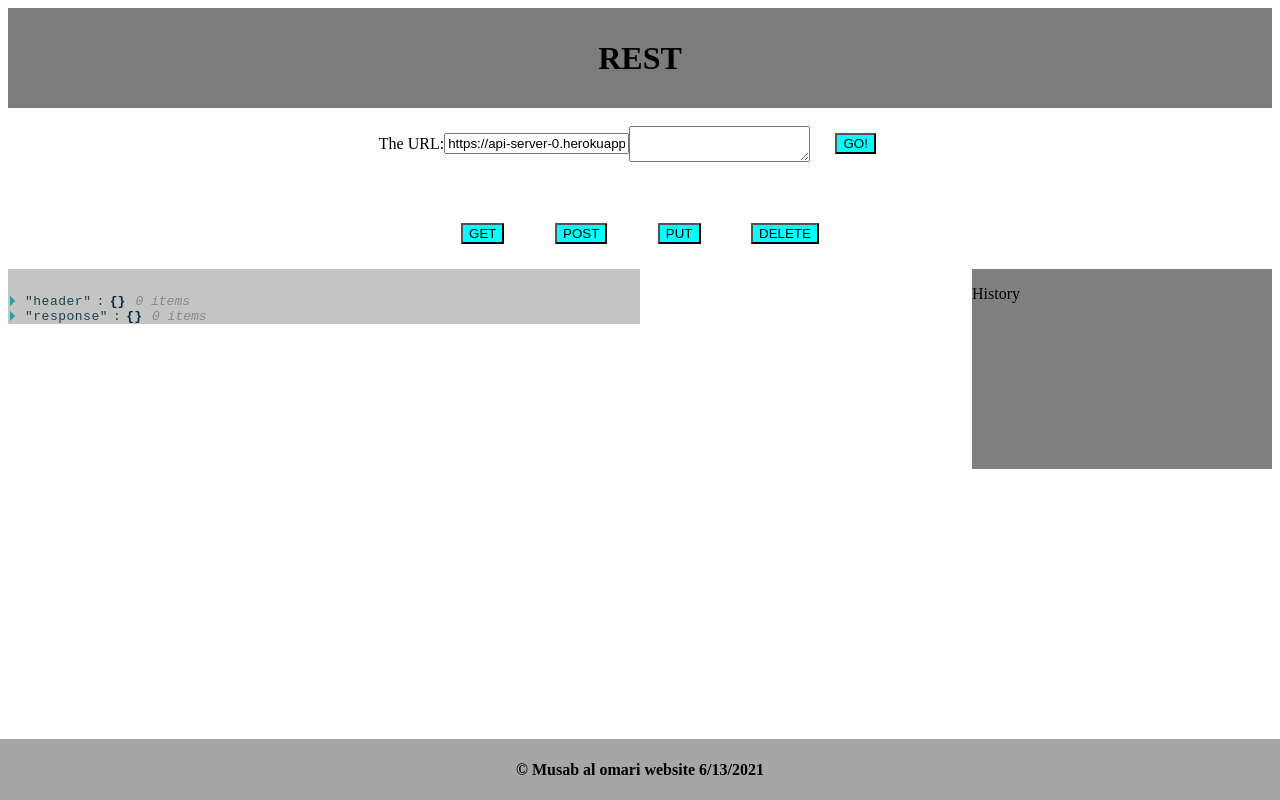
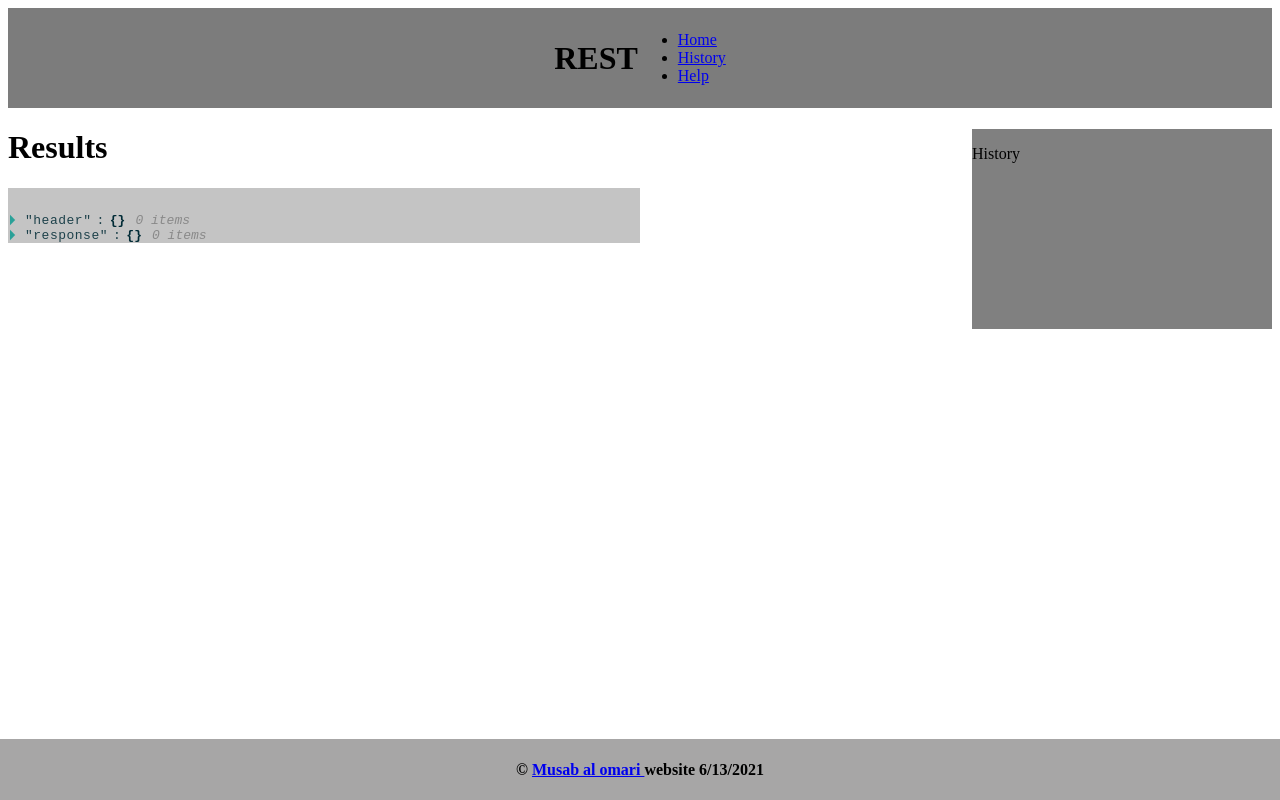
Before and after one commit to Musab-Al-omari/resty, a React (Create React App) app: page /resty/history in a window 1280 px wide. Built offline with nearby package versions, Linux system fonts and the light colour scheme.

Commit message:
full lab

```diff
--- a/src/App.js
+++ /dev/null
@@ -1,68 +0,0 @@
-import React from 'react'
-import Header from './Header.js'
-import Footer from './Footer.js';
-import Form from './Form.js';
-import Results from './Results.js';
-import History from './History.js';
-import Loading from './Loading';
-import './App.css';
-
-class App extends React.Component {
-
-  constructor(props) {
-
-    super(props)
-    this.state = {
-      body:{},
-      headersObj:{},
-      count: 0,
-      history: JSON.parse(localStorage.getItem('myHeader')) || [],
-      method:'GET',
-      url:'https://api-server-0.herokuapp.com/food/1',
-      loading: false,
-
-
-    }
-  }
-  handlerApi = (body, count,headersObj,status) => {
-
-
-
-      if (status<299) {
-        this.setState({body,count,headersObj,history:[...[this.state.history],{method:this.state.method,urlField:this.state.url}]})
-      }else{
-        this.setState({body,count,headersObj})
-       }
-
-
-  }
-  fillForm=(method, url)=>{
-    this.setState({method,url})
-
-  }
-  changeUrl=(url)=>{
-    this.setState({url})
-  }
-  methodHandler=(method)=>{
-    this.setState({method})
-  }
-  loadingHandler = (loading) => {
-    this.setState({ ...this.state, loading });
-  };
-
-
-
-
-  render() {
-    return (
-      <React.Fragment>
-        <Header />
-        <Form handler={this.handlerApi} method={this.state.method} url={this.state.url} changeUrl={this.changeUrl} methodHandler={this.methodHandler} loadingHandler={this.loadingHandler} />
-        <Results body={this.state.body} header={this.state.headersObj}/>
-        <History history={this.state.history} fillForm={this.fillForm}/>
-        <Loading loading={this.state.loading} />
-        <Footer />
-      </React.Fragment >);
-  }
-}
-export default App;
--- /dev/null
+++ b/src/App.jsx
@@ -0,0 +1,108 @@
+import React from "react";
+import { BrowserRouter } from "react-router-dom";
+import { Switch, Route } from "react-router-dom";
+import Header from "./Header.js";
+import Footer from "./Footer.js";
+import Form from "./Form.js";
+import Results from "./Results.js";
+import History from "./History.js";
+import Loading from "./Loading";
+import HistoryPage from "./HistoryPage";
+import HelpPage from "./HelpPage";
+import "./App.css";
+
+class App extends React.Component {
+  constructor(props) {
+    super(props);
+    this.state = {
+      body: {},
+      headersObj: {},
+      count: 0,
+      history: JSON.parse(localStorage.getItem("myHeader")),
+      method: "GET",
+      url: "https://api-server-0.herokuapp.com/food/",
+      loading: false,
+    };
+  }
+
+  handlerApi = (body, count, headersObj, status) => {
+    if (status < 299 && this.state.history) {
+      this.setState({
+        body,
+        count,
+        headersObj,
+        history: [
+          ...this.state.history,
+          { method: this.state.method, urlField: this.state.url, body,headersObj },
+        ],
+      });
+    }
+    else if (status < 299 && !this.state.history) {
+      this.setState({
+        body,
+        count,
+        headersObj,
+        history: [
+          { method: this.state.method, urlField: this.state.url ,body,headersObj},
+        ],
+      });
+    }
+     else {
+      this.setState({ body, count, headersObj });
+    }
+  };
+  fillForm = (method, url) => {
+    this.setState({ method, url });
+  };
+  changeUrl = (url) => {
+    this.setState({ url });
+  };
+  methodHandler = (method) => {
+    this.setState({ method });
+  };
+  loadingHandler = (loading) => {
+    this.setState({ ...this.state, loading });
+  };
+
+  render() {
+    return (
+      <BrowserRouter>
+        <Switch>
+          {/* {the home page } */}
+          <Route exact path="/resty">
+            <Header />
+            <Form
+              handler={this.handlerApi}
+              method={this.state.method}
+              url={this.state.url}
+              changeUrl={this.changeUrl}
+              methodHandler={this.methodHandler}
+              loadingHandler={this.loadingHandler}
+            />
+            <Results body={this.state.body} header={this.state.headersObj} />
+            <History history={this.state.history} fillForm={this.fillForm} />
+            <Loading loading={this.state.loading} />
+            <Footer />
+          </Route>
+
+          {/* {the history  page } */}
+          <Route exact path="/resty/history">
+            <Header />
+            <HistoryPage history={this.state.history} />
+            <Footer />
+          </Route>
+
+          {/* {the about us  page } */}
+          <Route exact path="/resty/about-us">
+            <Header />
+            <HelpPage />
+            <Footer />
+          </Route>
+          {/* {the 404 page } */}
+          <Route path="*">404</Route>
+        </Switch>
+      </BrowserRouter>
+    );
+  }
+}
+export default App;
--- a/src/Footer.js
+++ b/src/Footer.js
@@ -5,7 +5,7 @@ const Footer = () => {
     return (
         <footer>
             <h4>
-                &copy; Musab al omari website 6/13/2021
+                &copy; <a href="https://github.com/Musab-Al-omari">Musab al omari </a>website 6/13/2021
             </h4>
         </footer>
     )
--- a/src/Form.js
+++ b/src/Form.js
@@ -10,7 +10,6 @@ class Form extends React.Component {
             body: ''
         }
     }
-
 
 
     handleURLChange = e => {
@@ -81,13 +80,13 @@ class Form extends React.Component {
                 let prevLocalStorage = JSON.parse(localStorage.getItem('myHeader'))
 
                 if (prevLocalStorage) {
-                    localStorage.setItem('myHeader', JSON.stringify([...prevLocalStorage, { method: this.props.method, urlField: this.props.url }]))
+                    localStorage.setItem('myHeader', JSON.stringify([...prevLocalStorage, { method: this.props.method, urlField: this.props.url, headersObj: headersObj, body: data }]))
                 } else {
-                    localStorage.setItem('myHeader', JSON.stringify([{ method: this.props.method, urlField: this.props.url }]))
+                    localStorage.setItem('myHeader', JSON.stringify([{ method: this.props.method, urlField: this.props.url, headersObj: headersObj, body: data }]))
                 }
             };
             this.props.loadingHandler(false);
-            this.props.handler(data, count, headersObj,raw.status);
+            this.props.handler(data, count, headersObj, raw.status);
 
 
         } catch (error) {
--- a/src/Header.js
+++ b/src/Header.js
@@ -1,12 +1,26 @@
 import React from 'react';
+
+import {Link} from 'react-router-dom';
 import './Header.scss';
 
 const Header = () => {
     return (
         <header>
-            <h1>
-            REST
-            </h1>
+            <h1>REST</h1>
+            <nav>
+                <ul>
+                    <li>
+                        <Link to="/resty">Home</Link>
+                    </li>
+                    <li>
+                        <Link to="/resty/history">History</Link>
+                    </li>
+                    <li>
+                        <Link to="/resty/about-us">Help</Link>
+                    </li>
+
+                </ul>
+            </nav>
         </header>
     )
 }
--- /dev/null
+++ b/src/HelpPage.jsx
@@ -0,0 +1,20 @@
+import React from 'react';
+import "./HelpPage.scss"
+
+
+const HelpPage = () => {
+    return (
+        <div className="container">
+      <h1>This is how you can our website  </h1>
+      <h3> we have 3 routes  each one will do something </h3>
+      <h3>the first <strong>/resty</strong> this is for main screen </h3>
+      <h3>the second one  <strong>/resty/history</strong> this is for the history page </h3>
+      <h3>the third one  <strong>/resty/about-us</strong> this is for helping you  </h3>
+
+      <p>this is app for testing your api requested and response  and to see the what any api wil gave you </p>
+
+    <h3>the creator is Musab al omari  </h3>
+      </div>
+    )
+}
+export default  HelpPage;
--- /dev/null
+++ b/src/HelpPage.scss
@@ -0,0 +1,5 @@
+.container{
+    text-align: center;
+    margin-top: 5%;
+    font-family: 'Times New Roman', Times, serif;
+}
--- a/src/History.js
+++ b/src/History.js
@@ -1,21 +1,34 @@
-import React from 'react';
-import './History.scss'
+import React from "react";
+import "./History.scss";
+
 
 
 class History extends React.Component {
+  handlerClick = (method, url) => {
+    this.props.fillForm(method, url);
+  };
 
-  handlerClick = (method, url) => {
-    this.props.fillForm(method, url)
-  }
 
 
   renderHistory = (history) => {
-    if (!history) return null;
+
+
+    if (!history) return;
+
 
 
     return history.map((element, index) => {
+
+
+
+      console.log('saddddddddsa',element, index);
+
       return (
-        <p className='clickOn' key={index} onClick={() => this.handlerClick(element.method, element.urlField)}>
+        <p
+          className="clickOn"
+          key={index}
+          onClick={() => this.handlerClick(element.method, element.urlField)}
+        >
           {element.method} : {element.urlField}
         </p>
       );
--- /dev/null
+++ b/src/HistoryPage.jsx
@@ -0,0 +1,62 @@
+import React, { Component } from "react";
+import ReactJson from "react-json-view";
+
+export default class HistoryPage extends Component {
+  constructor(props) {
+    super(props);
+    this.state = {
+      selected: 0,
+      header:{},
+      body:{}
+    };
+  }
+  renderHistory = (history) => {
+    if (!history) return;
+
+    return history.map((element, index) => {
+      return (
+        <p
+          className="clickOn"
+          key={index}
+          onClick={() => this.handlerClick(element.headerObj, element.body,index)}
+        >
+          {element.method} : {element.urlField}
+        </p>
+      );
+    });
+  };
+
+  handlerClick=(header,body)=>{
+
+    this.setState({header,body})
+
+  }
+
+
+
+
+  render() {
+    // let myObject = this.props.body;
+    // let myHeaderObject = this.props.header;
+    return (
+      <div>
+        <div>
+          <div className="historyContainer">
+            <p className="historyLabel">History</p>
+            {this.renderHistory(this.props.history)}
+          </div>
+        </div>
+
+        <div>
+          <h1>Results</h1>
+          <div id="outerDiv">
+            <div id="outPut">
+              <ReactJson name="header" src={this.state.header} />
+              <ReactJson name="response" src={this.state.body} />
+            </div>
+          </div>
+        </div>
+      </div>
+    );
+  }
+}
--- a/src/Results.js
+++ b/src/Results.js
@@ -10,7 +10,6 @@ class Results extends React.Component {
             <>
                 <div id="outerDiv">
                     <div id="outPut">
-
                         <ReactJson name="header" src={myHeaderObject} />
                         <ReactJson name="response" src={myObject} />
                     </div>
--- a/src/index.js
+++ b/src/index.js
@@ -1,11 +1,13 @@
 
 import React from 'react';
 import ReactDOM from 'react-dom';
+import {BrowserRouter} from 'react-router-dom';
+
 // import './index.scss';
 import App from './App';
 
 ReactDOM.render(
-  <React.StrictMode>
+  <BrowserRouter>
     <App />
-  </React.StrictMode>
+  </BrowserRouter>
 , document.getElementById('root'));
```
Also changed, not shown: package.json (+1 -45 lines), 1 other file (tests, documents, lock files or other folders).
